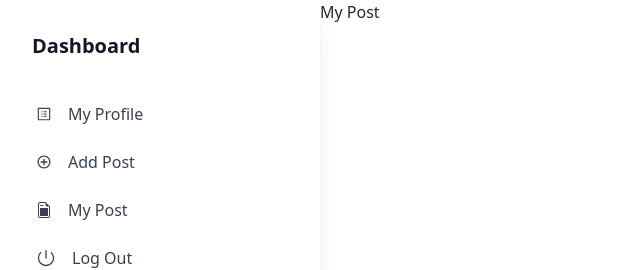
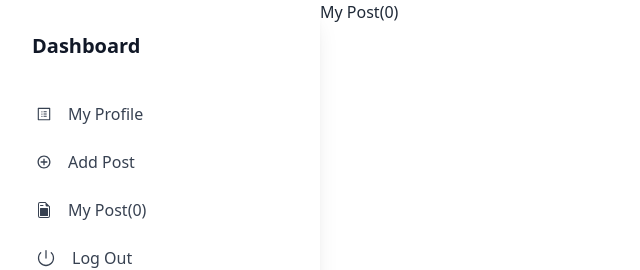
Before and after one commit to rabby9898/vista-forum-client, a React (Vite) app: page /dashboard/myPost in a window 1280 px wide. Shown: the top 270 px of the page, without its empty margins (0-640 px from the left). Built offline with nearby package versions, Linux system fonts and the light colour scheme; no server answers.

Commit message:
add post funtionality added via email

```diff
--- /dev/null
+++ b/src/Hook/useAllPosts/useAllPosts.jsx
@@ -0,0 +1,19 @@
+import { useQuery } from "@tanstack/react-query";
+import useAxiosSecure from "../useAxiosSecure/useAxiosSecure";
+import { useContext } from "react";
+import { AuthContext } from "../../Provider/AuthProvider";
+
+const useAllPosts = () => {
+  const { user } = useContext(AuthContext);
+  const axiosSecure = useAxiosSecure();
+  const { data: allPost = [], refetch } = useQuery({
+    queryKey: ["allPost", user?.email],
+    queryFn: async () => {
+      const res = await axiosSecure.get(`/allPosts?email=${user.email}`);
+      return res.data;
+    },
+  });
+  return [allPost, refetch];
+};
+
+export default useAllPosts;
--- a/src/Layout/Dashboard/Dashboard.jsx
+++ b/src/Layout/Dashboard/Dashboard.jsx
@@ -2,7 +2,9 @@ import { NavLink, Outlet } from "react-router-dom";
 import { AiOutlineProfile } from "react-icons/ai";
 import { IoMdAddCircleOutline } from "react-icons/io";
 import { BsFileEarmarkPost } from "react-icons/bs";
+import useAllPosts from "../../Hook/useAllPosts/useAllPosts";
 const Dashboard = () => {
+  const [allPost] = useAllPosts();
   return (
     <div className="flex">
       <div className="relative flex flex-col bg-clip-border rounded-xl bg-white text-gray-700 h-[calc(100vh-2rem)] w-full max-w-[20rem] p-4 shadow-xl shadow-blue-gray-900/5">
@@ -43,7 +45,7 @@ const Dashboard = () => {
               <BsFileEarmarkPost></BsFileEarmarkPost>
             </div>
 
-            <NavLink to="/dashboard/myPost">My Post</NavLink>
+            <NavLink to="/dashboard/myPost">My Post({allPost.length})</NavLink>
           </div>
           <div
             role="button"
--- a/src/Pages/Dashboard/AddPost/AddPost.jsx
+++ b/src/Pages/Dashboard/AddPost/AddPost.jsx
@@ -2,10 +2,12 @@ import { useContext } from "react";
 import { AuthContext } from "../../../Provider/AuthProvider";
 import useAxiosSecure from "../../../Hook/useAxiosSecure/useAxiosSecure";
 import Swal from "sweetalert2";
+import useAllPosts from "../../../Hook/useAllPosts/useAllPosts";
 
 const AddPost = () => {
   const { user } = useContext(AuthContext);
   const axiosSecure = useAxiosSecure();
+  const [, refetch] = useAllPosts();
   const handleSubmit = (event) => {
     event.preventDefault();
     const form = event.target;
@@ -27,9 +29,10 @@ const AddPost = () => {
         tag,
         photo,
       };
-      axiosSecure.post("/posts", addPostInfo).then((res) => {
+      axiosSecure.post("/allPosts", addPostInfo).then((res) => {
         console.log(res.data);
         if (res.data.insertedId) {
+          form.reset();
           Swal.fire({
             position: "top-center",
             icon: "success",
@@ -37,6 +40,7 @@ const AddPost = () => {
             showConfirmButton: false,
             timer: 2000,
           });
+          refetch();
         }
       });
     }
--- a/src/Pages/Dashboard/MyPost/MyPost.jsx
+++ b/src/Pages/Dashboard/MyPost/MyPost.jsx
@@ -1,7 +1,10 @@
+import useAllPosts from "../../../Hook/useAllPosts/useAllPosts";
+
 const MyPost = () => {
+  const [allPost] = useAllPosts();
   return (
     <div>
-      <h1>My Post</h1>
+      <h1>My Post({allPost.length})</h1>
     </div>
   );
 };
```
